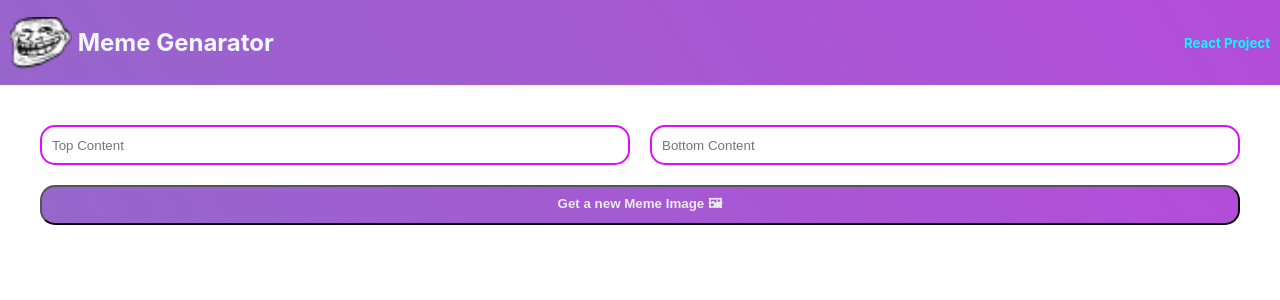
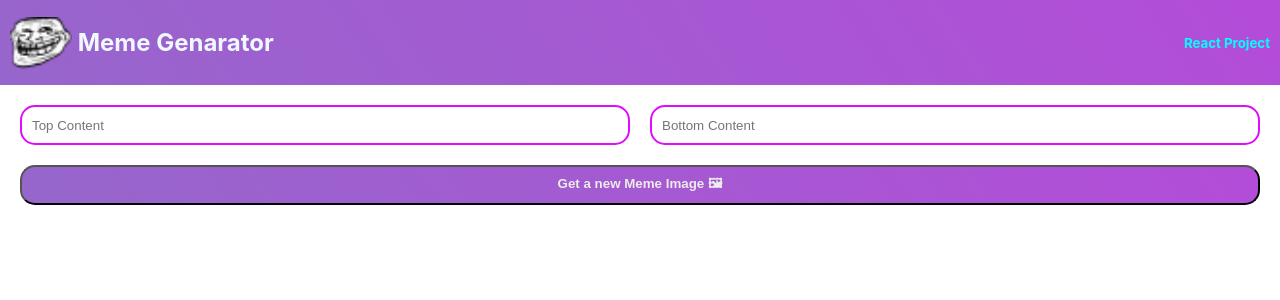
Before and after one commit to shubhamprkash/Meme-Genarator, a React (Create React App) app: page / in a window 1280 px wide. Shown: the top 300 px of the page. Built offline with nearby package versions, Linux system fonts and the light colour scheme.

Commit message:
scaling fix

```diff
--- a/public/index.html
+++ b/public/index.html
@@ -25,7 +25,7 @@
       work correctly both with client-side routing and a non-root public URL.
       Learn how to configure a non-root public URL by running `npm run build`.
     -->
-    <title>React App</title>
+    <title>Meme Generator</title>
   </head>
   <body>
     <noscript>You need to enable JavaScript to run this app.</noscript>
--- a/src/index.css
+++ b/src/index.css
@@ -47,7 +47,7 @@ code {
 /* meme form */
 
 .meme-container{
-  padding:40px ;
+  padding:20px ;
 }
 
 .form{
@@ -58,7 +58,7 @@ code {
 }
 
 .meme-text{
-  min-width: 120px;
+  min-width: 90px;
   text-indent: 8px;
   border-radius:15px;
   border: 2px solid rgb(222, 14, 250);
@@ -72,14 +72,16 @@ code {
   font-weight: 800;
 }
 .meme-img-container{
-  min-width: 345px;
+  /* min-width: 345px; */
   /* overflow: hidden; */
   padding:0.5rem 1.5rem;
 
 }
 .meme--img{
-  width: 100%;
-  /* max-height: 700px; */
+
+  max-width:600px;
+  width:80%;
+  max-height: 900px;
 }
 
 .colorfull {
```
